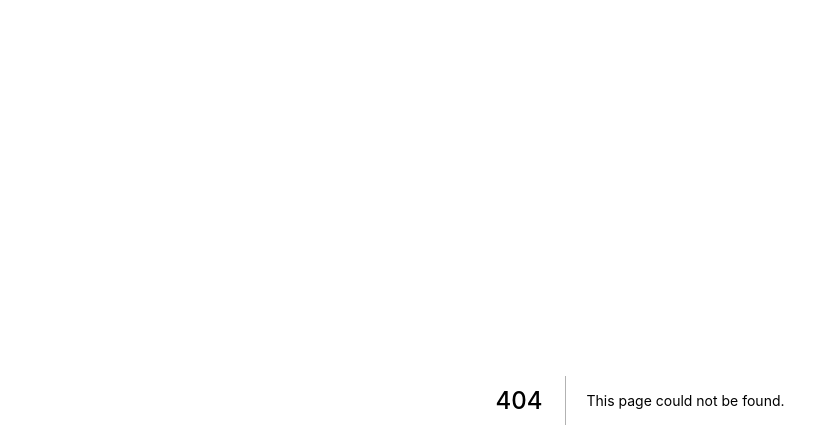
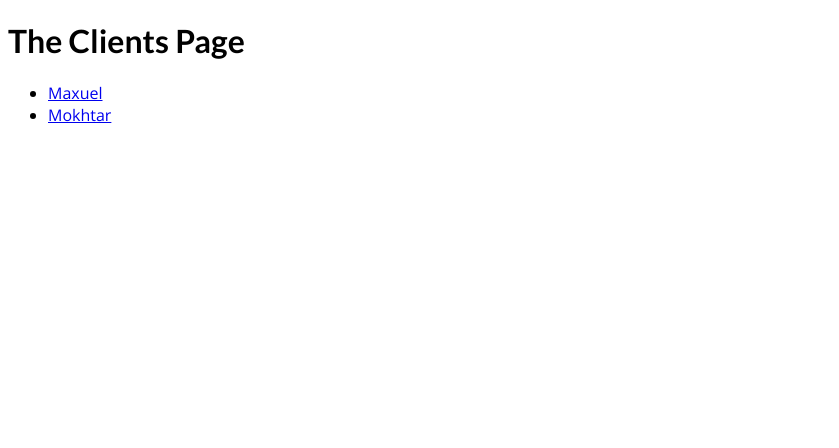
Before and after one commit to Joemokhtarali/Next-Bootcamp, a Next.js app: page /clients in a window 1280 px wide. Before the commit this address had no page. Shown: the top 448 px of the page, without its empty margins (0-839 px from the left). Built offline with nearby package versions, Linux system fonts and the light colour scheme.

Commit message:
routing model

```diff
--- /dev/null
+++ b/pages/404.js
@@ -0,0 +1,4 @@
+function NotFound() {
+  return <div>My custom Page not found</div>;
+}
+export default NotFound
--- /dev/null
+++ b/pages/clients/index.js
@@ -0,0 +1,22 @@
+import Link from 'next/link'
+function ClientsPage() {
+    const clients = [
+        {id: 'max', name: 'Maxuel'},
+        {id: 'mocha', name: 'Mokhtar'}
+    ]
+
+    return (
+        <div>
+            <h1>The Clients Page</h1>
+            <ul>
+                {clients.map((client) => (
+                    <li key={client.id}>
+                        <Link href={`/clients/${client.id}`}>{client.name}</Link>
+                    </li>
+                ))}
+            </ul>
+        </div>
+    )
+}
+
+export default ClientsPage;
--- a/styles/globals.css
+++ b/styles/globals.css
@@ -1,16 +1,18 @@
-html,
-body {
-  padding: 0;
-  margin: 0;
-  font-family: -apple-system, BlinkMacSystemFont, Segoe UI, Roboto, Oxygen,
-    Ubuntu, Cantarell, Fira Sans, Droid Sans, Helvetica Neue, sans-serif;
-}
-
-a {
-  color: inherit;
-  text-decoration: none;
-}
+@import url('https://fonts.googleapis.com/css2?family=Lato:wght@700&family=Open+Sans:wght@400;700&display=swap');
 
 * {
   box-sizing: border-box;
 }
+
+body {
+  font-family: 'Open Sans', 'Lato', sans-serif;
+}
+
+h1,
+h2,
+h3,
+h4,
+h5,
+h6 {
+  font-family: 'Lato', sans-serif;
+}
```
Also changed, not shown: pages/about.js (added, +9 -0 lines), pages/clients/[id].js (added, +11 -0 lines), pages/index.js (+7 -57 lines), pages/portfolio/[projectid].js (added, +11 -0 lines), pages/portfolio/index.js (added, +9 -0 lines), 1 other file (tests, documents, lock files or other folders).
